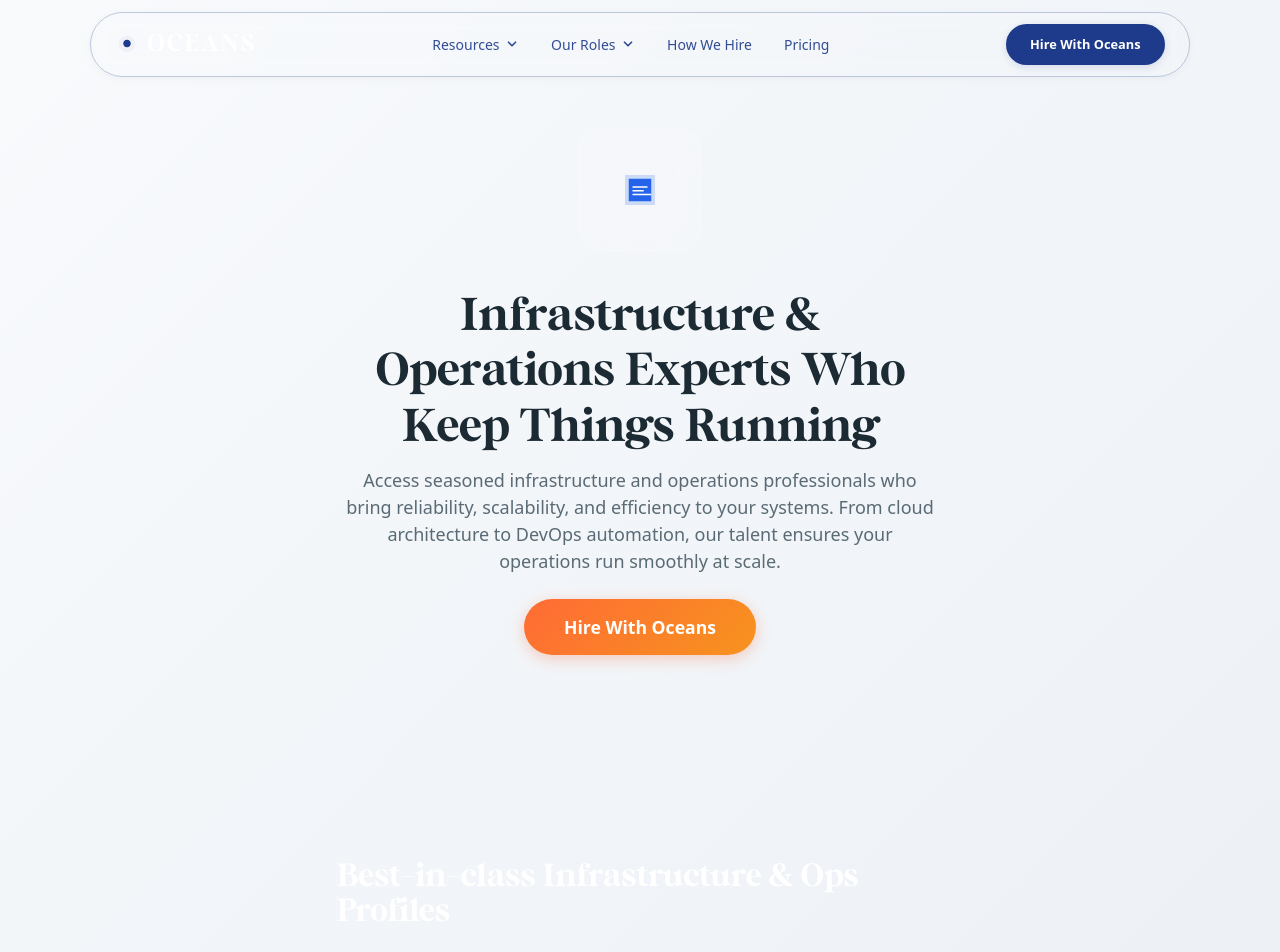
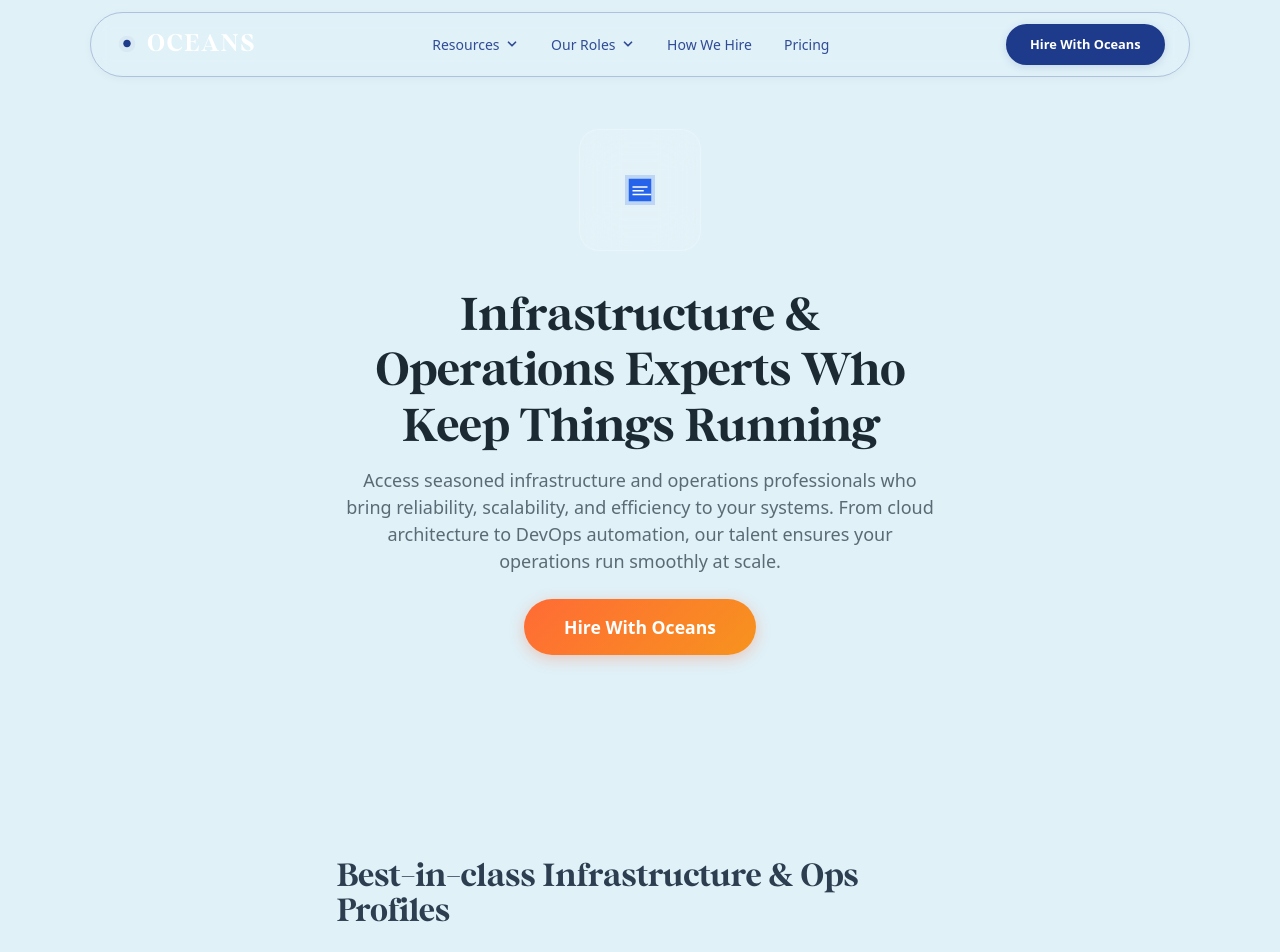
Before and after one commit to IsuruLakmal2000/talentphiere, a React (Vite) app: page /roles/infrastructure-operations in a window 1280 px wide. Shown: the top 952 px of the page. Built offline with nearby package versions, Linux system fonts and the light colour scheme.

Commit message:
fix text bugs

```diff
--- a/src/components/RoleTemplate/RoleTemplate.css
+++ b/src/components/RoleTemplate/RoleTemplate.css
@@ -16,7 +16,12 @@
 /* COMMENTED OUT - Causing conflicts */ /* } */
 
 .page-container {
-  background: linear-gradient(135deg, #f8fafc 0%, #e2e8f0 50%, #cbd5e1 100%);
+  background-color: #e0f1f8; /* light ocean blue - matches homepage */
+  background-image: radial-gradient(
+    circle at right center,
+    rgba(255, 255, 255, 0.2) 0%,
+    rgba(224, 241, 248, 1) 70%
+  );
   min-height: 100vh;
   padding: 0; /* Remove horizontal padding to allow footer full width */
   padding-top: 70px; /* Space for fixed navbar */
@@ -121,7 +126,7 @@
   font-family: 'Bastia', 'Georgia', serif;
   font-size: 2.8rem;
   font-weight: 700;
-  color: #2c3e50;
+  color: #2c3e50 !important;
   margin-bottom: 1.5rem;
   line-height: 1.1;
   letter-spacing: -0.02em;
@@ -447,7 +452,7 @@
   min-height: auto;
   display: flex;
   align-items: center;
-  padding: 10rem 0;
+  padding: 10rem 15rem; /* Add horizontal padding to match other sections */
 }
 
 .testimonial-container {
```
